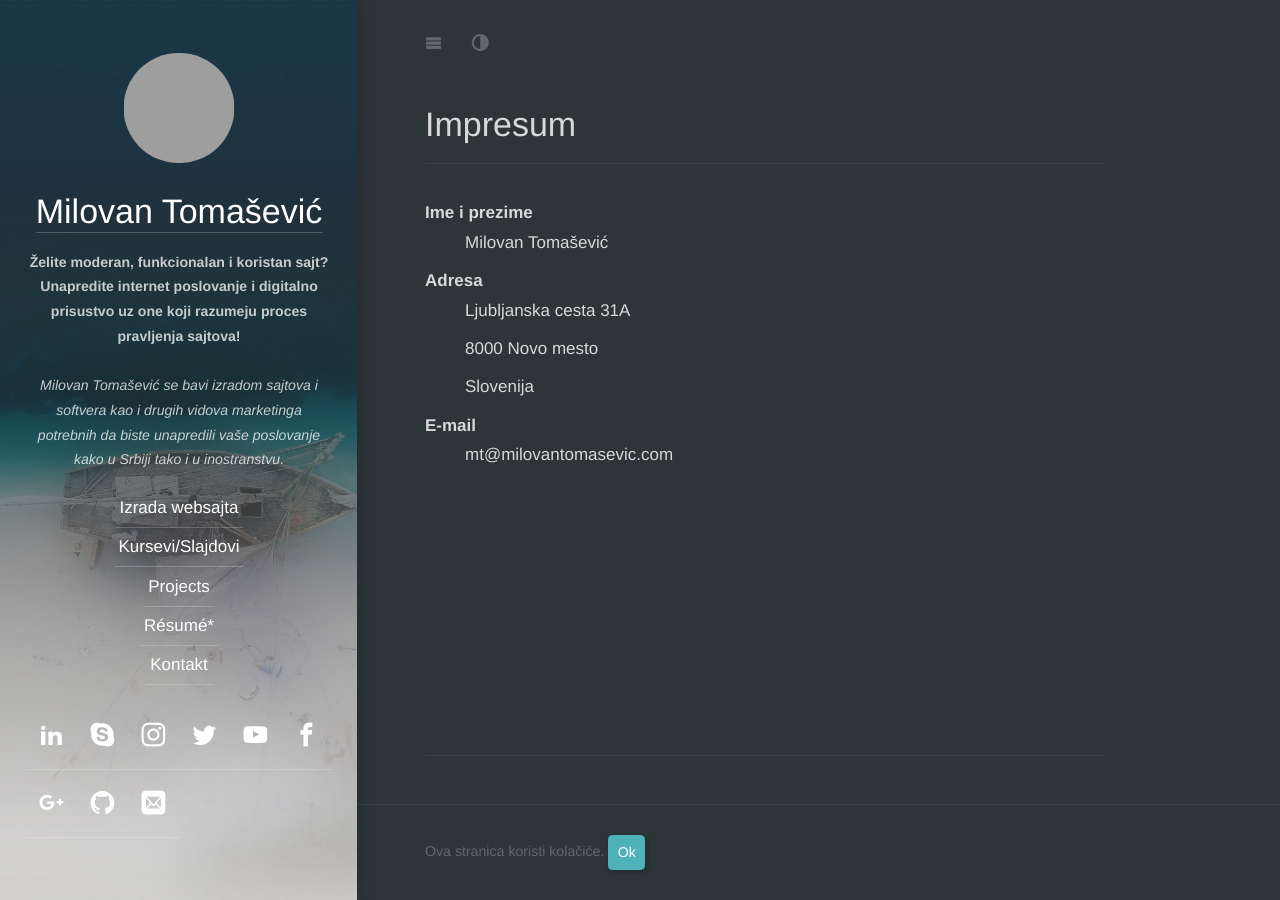
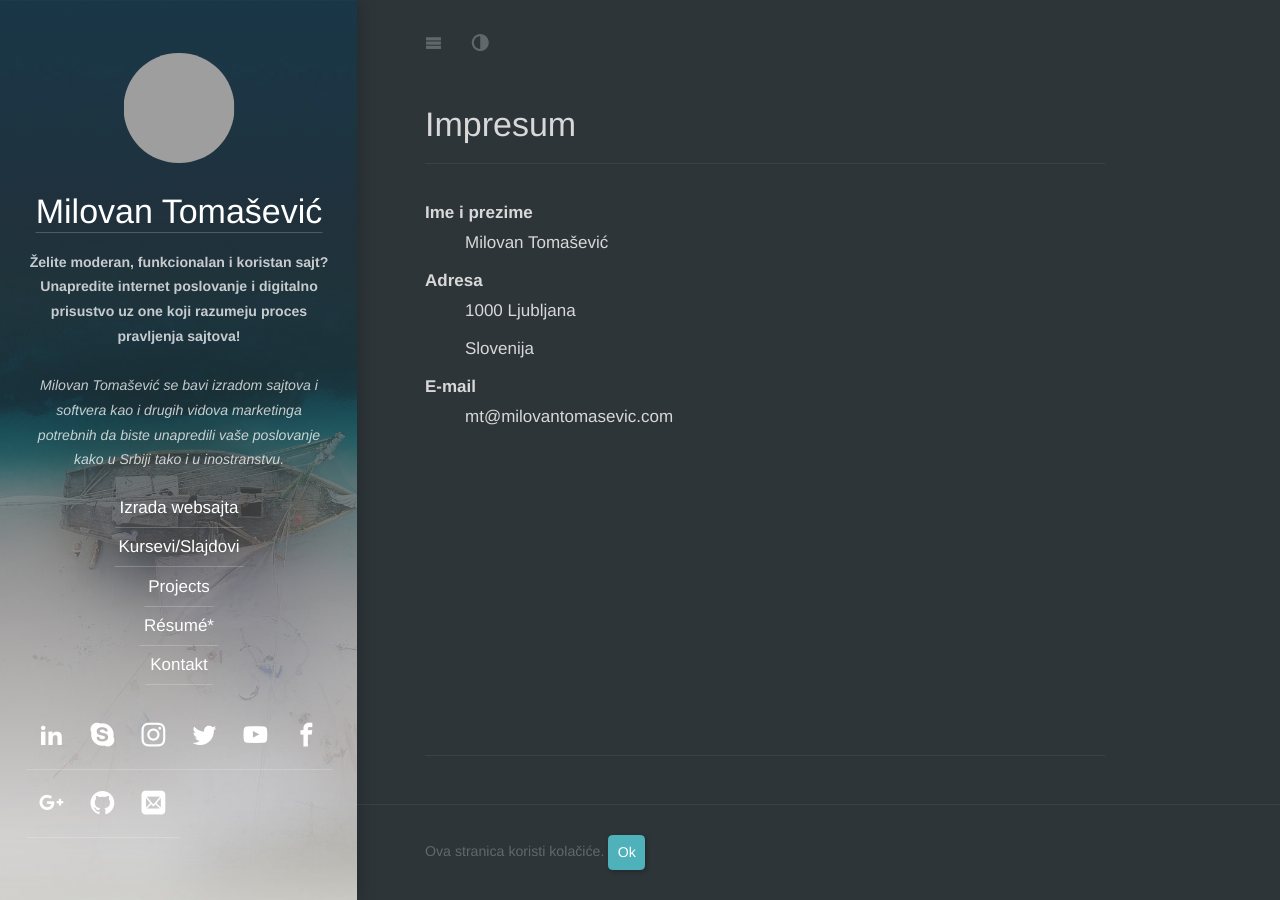
Before and after one commit to MilovanTomasevic/rs, a Jekyll site: the page built from impresum.md, in a window 1280 px wide. Built offline with Jekyll 4.4.1, drawn with Linux system fonts in a browser that asks for light colours; some web fonts are replaced; a script that is not in the unit is left out; grey boxes are pictures that could not be loaded.

Commit message:
update address

```diff
--- a/impresum.md
+++ b/impresum.md
@@ -8,8 +8,7 @@ title: Impresum
 : Milovan Tomašević
 
  **Adresa**
-: Ljubljanska cesta 31A
-: 8000 Novo mesto
+: 1000 Ljubljana
 : Slovenija
 
  **E-mail**
```
